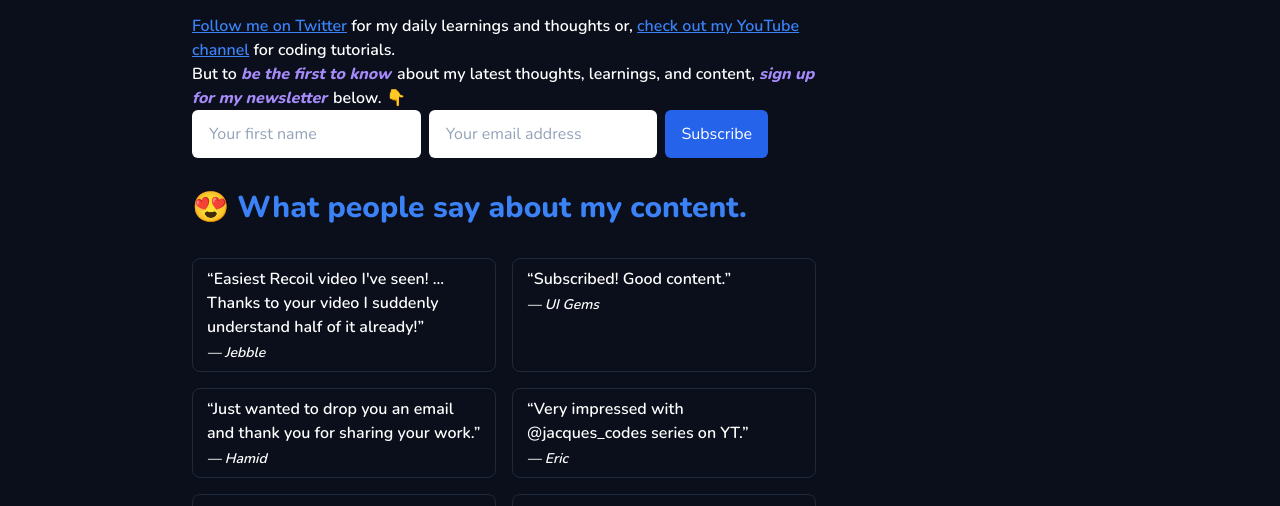
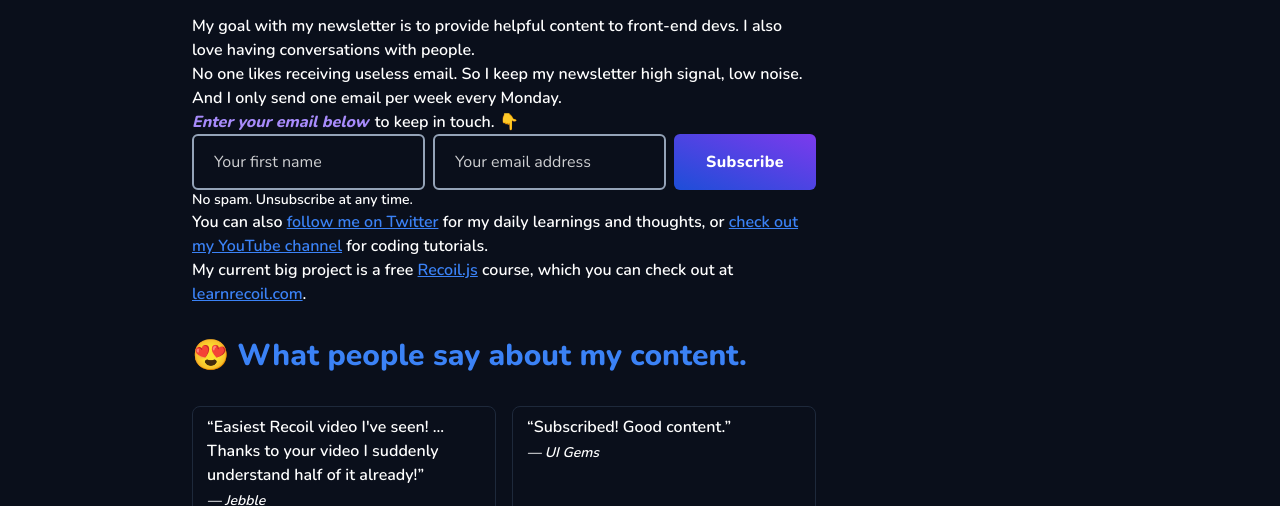
Before and after one commit to jacques-blom/jacquesblom-com, a Gatsby site: page / in a window 1280 px wide. Shown: the part 698-1204 px from the top of the page. Built offline with nearby package versions, Linux system fonts and the light colour scheme; Gatsby itself is replaced by a stand-in of ours; what @tailwindcss/typography would draw is missing.

Commit message:
Improvements

```diff
--- a/gatsby-config.js
+++ b/gatsby-config.js
@@ -1,21 +1,23 @@
 module.exports = {
     siteMetadata: {
         title: "Jacques Blom",
+        description:
+            "I'm on a mission to help devs build their skills through my tutorials, advice, and more.",
         siteUrl: "https://jacquesblom.com",
         twitterUsername: "jacques_codes",
+        image: "/og.png",
     },
     plugins: [
         "gatsby-plugin-gatsby-cloud",
         "gatsby-plugin-image",
         "gatsby-plugin-react-helmet",
         "gatsby-plugin-sitemap",
-        // {
-        //     resolve: "gatsby-plugin-manifest",
-        //     options: {
-        //         // TODO: Favicon
-        //         icon: "src/images/icon.png",
-        //     },
-        // },
+        {
+            resolve: "gatsby-plugin-manifest",
+            options: {
+                icon: "src/images/favicon.png",
+            },
+        },
         "gatsby-plugin-mdx",
         "gatsby-plugin-sharp",
         "gatsby-transformer-sharp",
--- a/src/components/NewsletterForm.tsx
+++ b/src/components/NewsletterForm.tsx
@@ -73,11 +73,12 @@ export const NewsletterForm = () => {
 
                 return errors
             }}
+            validateOnBlur={false}
         >
             {({ handleSubmit, submitError, submitting }) => (
                 <div>
                     <form
-                        className="items-center space-y-3 sm:space-y-0 sm:flex sm:space-x-2"
+                        className="space-y-3 sm:space-y-0 sm:flex sm:space-x-2 items-start"
                         onSubmit={handleSubmit}
                     >
                         <Field name="name">
@@ -108,8 +109,10 @@ export const NewsletterForm = () => {
                         <button
                             type="submit"
                             className={classNames(
-                                "rounded-md text-white h-12 px-4 w-full sm:w-auto",
-                                submitting ? "bg-gray-400" : "bg-blue-600"
+                                "rounded-md text-white h-14 px-8 w-full sm:w-auto font-bold tracking-wide outline-none focus:outline-none focus:ring ring-gray-400",
+                                submitting
+                                    ? "bg-gray-400 cursor-default"
+                                    : "bg-gradient"
                             )}
                             disabled={submitting}
                         >
--- a/src/components/SEO.tsx
+++ b/src/components/SEO.tsx
@@ -32,6 +32,8 @@ const SEO = ({
         url: `${siteUrl}${pathname}`,
     }
 
+    console.log("seo", seo)
+
     return (
         <Helmet title={seo.title} titleTemplate={titleTemplate} defer={false}>
             <meta name="description" content={seo.description} />
@@ -61,8 +63,9 @@ const query = graphql`
         site {
             siteMetadata {
                 defaultTitle: title
+                defaultDescription: description
                 siteUrl
-                # defaultImage: image
+                defaultImage: image
                 twitterUsername
             }
         }
--- a/src/components/TextInput.tsx
+++ b/src/components/TextInput.tsx
@@ -11,17 +11,11 @@ export const TextInput = ({ error, ...inputProps }: TextInputProps) => {
     return (
         <div className="flex-1">
             <input
-                className={classNames(
-                    "border border-transparent rounded-md h-12 px-4 font-normal text-base w-full text-black",
-                    { "border border-red-400": !!error }
-                )}
+                className="h-14 px-5 font-normal text-base w-full placeholder-white placeholder-opacity-80 bg-transparent outline-none border-2 focus:border-purple-500 rounded-md border-gray-400 transition-colors"
                 {...inputProps}
             />
             {error && (
-                <div
-                    className="sm:h-0 text-sm text-red-500 relative top-1"
-                    role="alert"
-                >
+                <div className="text-sm text-red-500 mt-1" role="alert">
                     {error}
                 </div>
             )}
--- a/src/pages/index.tsx
+++ b/src/pages/index.tsx
@@ -11,7 +11,7 @@ import SEO from "../components/SEO"
 const IndexPage = () => {
     return (
         <div className="pb-28">
-            <SEO description="Hi! I'm Jacques. A developer, learning in public. I make content to help & empower other developers." />
+            <SEO />
             <div className="gradient-purple px-8 pt-8 md:pt-0">
                 <div
                     className="max-w-4xl mx-auto flex flex-col justify-between items-center md:flex-row"
@@ -65,16 +65,37 @@ const IndexPage = () => {
                             <strong>how to take full advantage of them</strong>{" "}
                             to build the career and life you want.
                         </p>
-                        <h2 id="follow">🔔 Stay up to date!</h2>
+                        <h2 id="follow">👋 Keep in touch!</h2>
                         <p>
+                            My goal with my newsletter is to provide helpful
+                            content to front-end devs. I also love having
+                            conversations with people.
+                        </p>
+                        <p>
+                            No one likes receiving useless email. So I keep my
+                            newsletter high signal, low noise. And I only send
+                            one email per week every Monday.
+                        </p>
+                        <p>
+                            <strong>Enter your email below</strong> to keep in
+                            touch. 👇
+                        </p>
+                        <div className="max-w-2xl">
+                            <NewsletterForm />
+                        </div>
+                        <p className="text-sm">
+                            No spam. Unsubscribe at any time.
+                        </p>
+                        <p>
+                            You can also{" "}
                             <a
                                 href="https://twitter.com/jacques_codes"
                                 target="_blank"
                                 rel="noreferrer noopener"
                             >
-                                Follow me on Twitter
+                                follow me on Twitter
                             </a>{" "}
-                            for my daily learnings and thoughts or,{" "}
+                            for my daily learnings and thoughts, or{" "}
                             <a
                                 href="https://www.youtube.com/c/JacquesBlom"
                                 target="_blank"
@@ -85,13 +106,24 @@ const IndexPage = () => {
                             for coding tutorials.
                         </p>
                         <p>
-                            But to <strong>be the first to know</strong> about
-                            my latest thoughts, learnings, and content,{" "}
-                            <strong>sign up for my newsletter</strong> below. 👇
+                            My current big project is a free{" "}
+                            <a
+                                href="https://recoiljs.org"
+                                target="_blank"
+                                rel="noreferrer noopener"
+                            >
+                                Recoil.js
+                            </a>{" "}
+                            course, which you can check out at{" "}
+                            <a
+                                href="https://learnrecoil.com"
+                                target="_blank"
+                                rel="noreferrer noopener"
+                            >
+                                learnrecoil.com
+                            </a>
+                            .
                         </p>
-                        <div className="max-w-xl">
-                            <NewsletterForm />
-                        </div>
                         <h2>😍 What people say about my content.</h2>
                         <div className="grid grid-cols-1 md:grid-cols-2 gap-4">
                             {quotes.map(({ quote, name }) => (
--- a/tailwind.config.js
+++ b/tailwind.config.js
@@ -13,6 +13,7 @@ module.exports = {
                 const { blue, purple } = theme().colors
 
                 return {
+                    gradient: `linear-gradient(to top right, ${blue["700"]}, ${purple["600"]})`,
                     wave: `url('/wavePattern.svg'), linear-gradient(to top right, ${blue["700"]}, ${purple["600"]})`,
                 }
             },
```
Also changed, not shown: src/images/favicon.png (added), static/og.png (added).
